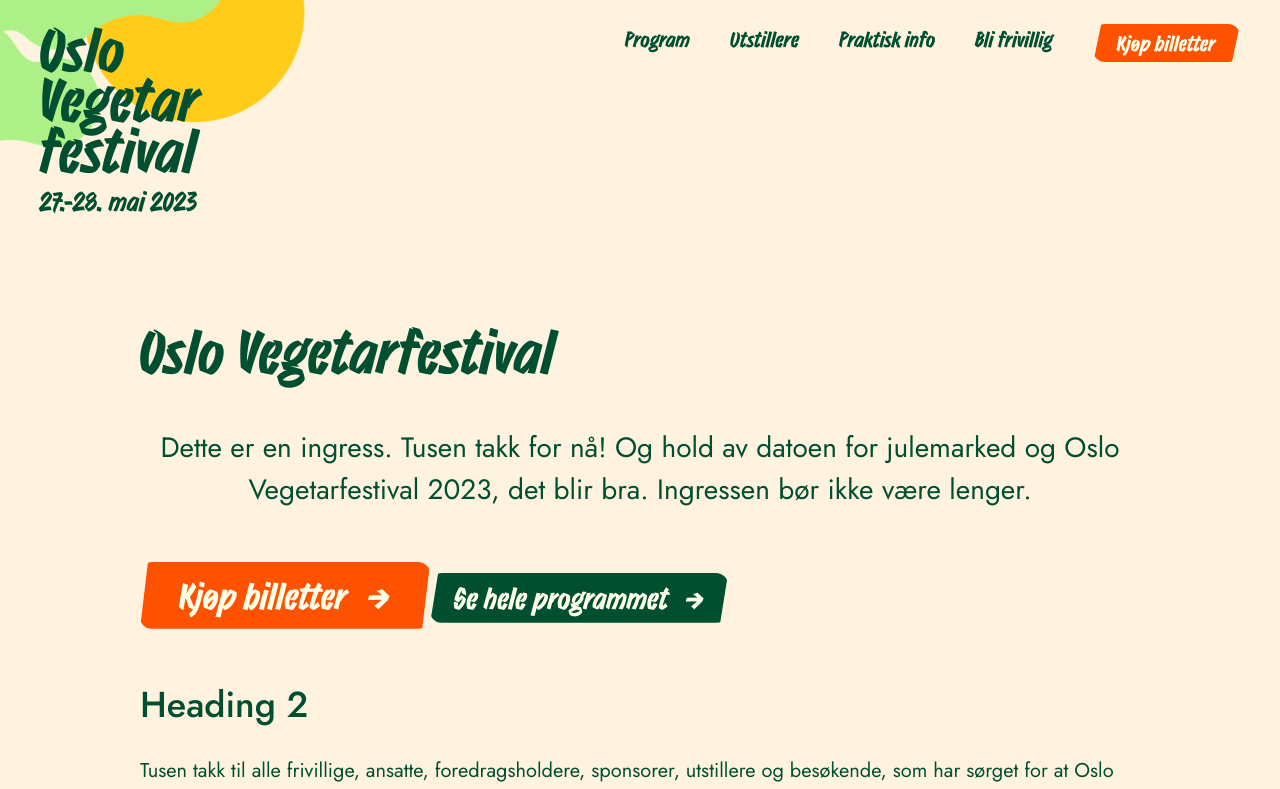
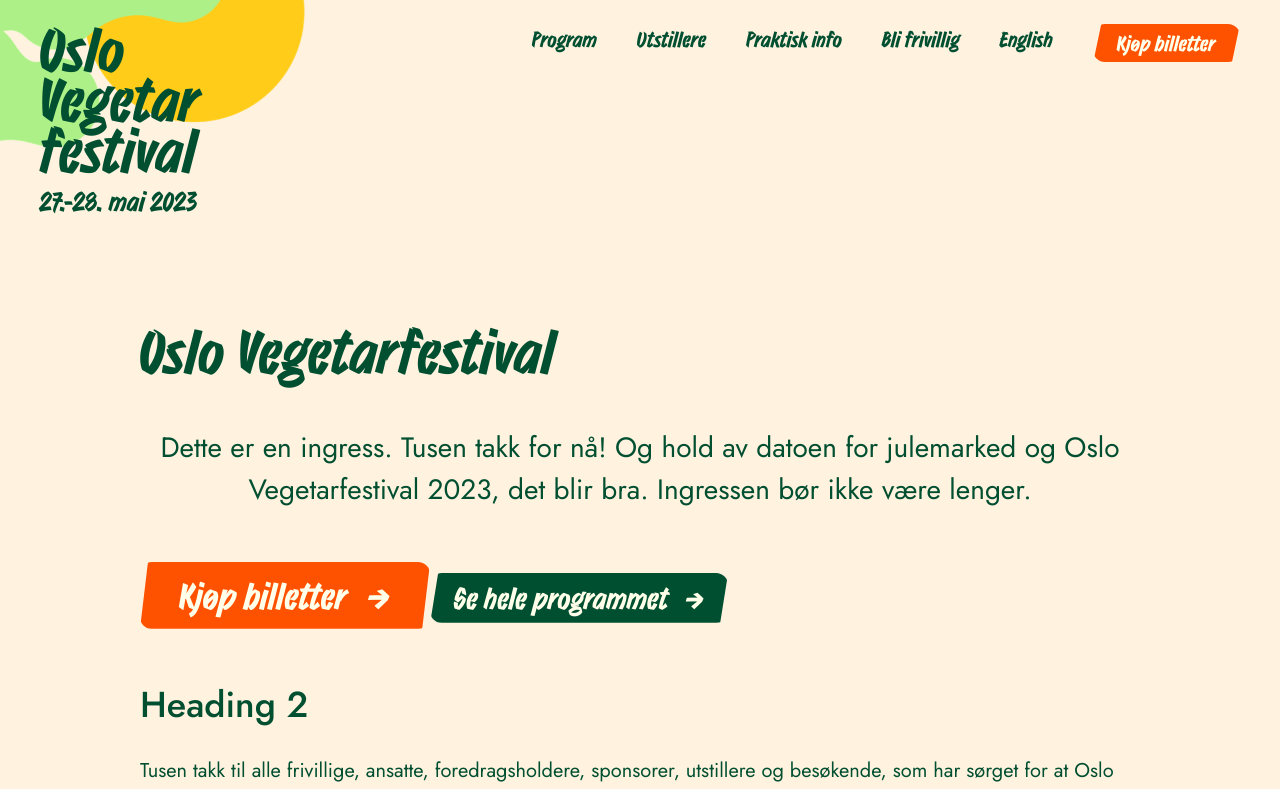
Before and after one commit to oslovegetarfestival/oslovegetarfestival.no, a Next.js app in the folder web/: page /testside in a window 1280 px wide. Shown: the top 789 px of the page. Built offline with nearby package versions, Linux system fonts and the light colour scheme.

Commit message:
Add English to top menu

```diff
--- a/web/components/Header/Header.tsx
+++ b/web/components/Header/Header.tsx
@@ -87,6 +87,9 @@ export const Header = () => {
                 <Link href="/bli-frivillig">Bli frivillig</Link>
               </li>
               <li className={styles.menuItem}>
+                <Link href="/english">English</Link>
+              </li>
+              <li className={styles.menuItem}>
                 <Button
                   isArrow={false}
                   color="red"
```
